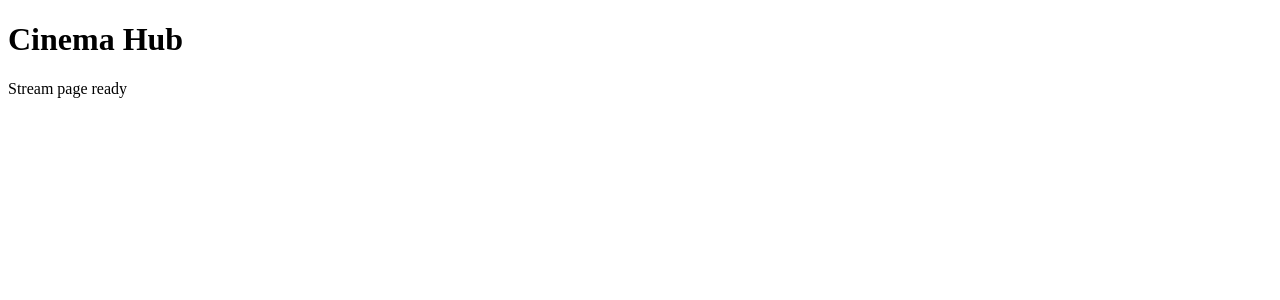
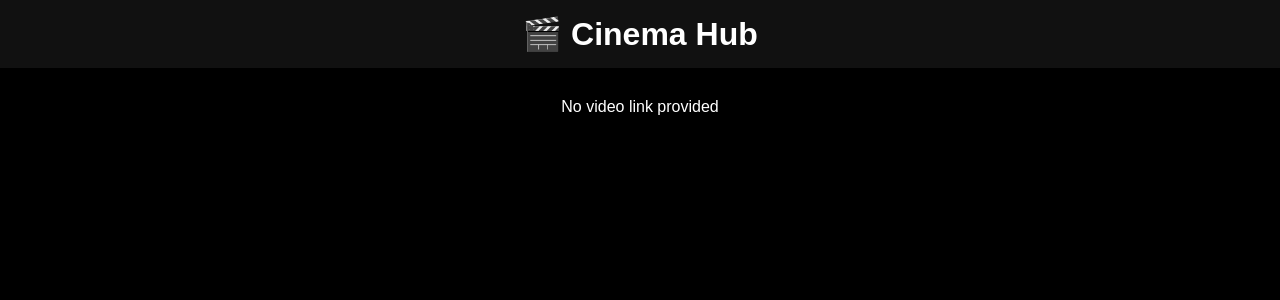
Before and after one commit to umangm0389-sketch/Cinema-Hub-Stream-, a Flask app: page / in a window 1280 px wide. Shown: the top 300 px of the page. Run offline with Flask 3, Linux system fonts and the light colour scheme.

Commit message:
Update watch.html

```diff
--- a/templates/watch.html
+++ b/templates/watch.html
@@ -1,11 +1,40 @@
 <!DOCTYPE html>
-<html lang="en">
+<html>
 <head>
-  <meta charset="UTF-8">
   <title>Cinema Hub</title>
+  <meta name="viewport" content="width=device-width, initial-scale=1">
+  <style>
+    body {
+      margin: 0;
+      background: #000;
+      color: #fff;
+      font-family: Arial, sans-serif;
+      text-align: center;
+    }
+    h1 {
+      padding: 15px;
+      background: #111;
+      margin: 0;
+    }
+    video {
+      width: 100%;
+      max-width: 900px;
+      margin-top: 20px;
+    }
+  </style>
 </head>
 <body>
-  <h1>Cinema Hub</h1>
-  <p>Stream page ready</p>
+
+<h1>🎬 Cinema Hub</h1>
+
+{% if video %}
+  <video controls autoplay>
+    <source src="{{ video }}">
+    Your browser does not support video.
+  </video>
+{% else %}
+  <p style="margin-top:30px;">No video link provided</p>
+{% endif %}
+
 </body>
 </html>
```
